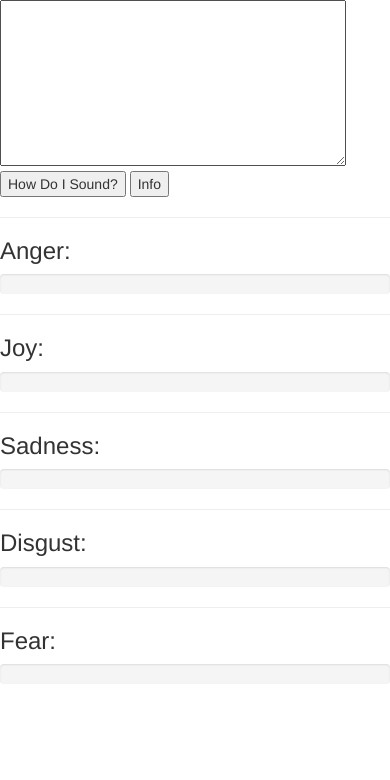
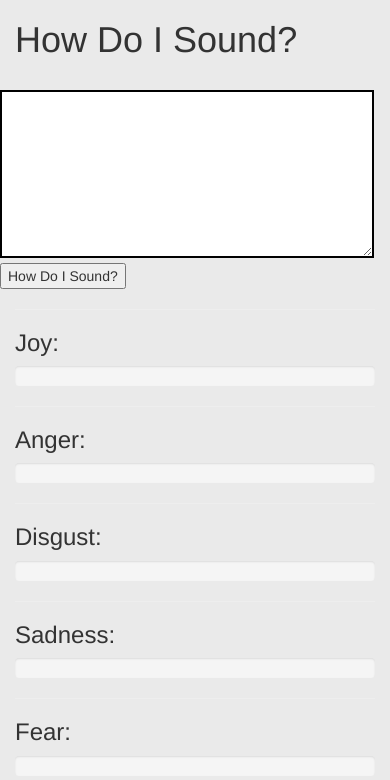
Before and after one commit to GarrettEstrin/HowDoISound, a website: page client/index.html in a window 390 px wide. Drawn offline with nearby package versions, Linux system fonts and the light colour scheme; some packages are replaced by stand-ins of ours.

Commit message:
Text area responsive, submits successfully. Emojis work. MVP attained

```diff
--- /dev/null
+++ b/client/css/styles.css
@@ -0,0 +1,13 @@
+#container{
+  margin: 0 auto;
+}
+#emoji{
+  font-size:64px;
+}
+body{
+  background: #eaeaea;
+}
+textarea{
+  margin: 0 auto;
+  border: 2px solid black;
+}
--- a/client/index.html
+++ b/client/index.html
@@ -6,8 +6,7 @@
 
     <base href='/'>
      <link rel="stylesheet" href="/css/bootstrap.min.css">
-    <!--<link rel="stylesheet" href="/css/dist/agency.css">
-    <link rel="stylesheet" href="/css/styles.css"> -->
+    <link rel="stylesheet" href="/css/styles.css">
 
     <script src="/js/vendor/angular.js" charset="utf-8"></script>
     <script src="/js/app.js" charset="utf-8"></script>
@@ -17,6 +16,7 @@
     <title>How Do I Sound?</title>
 </head>
 
+
 <body ng-controller="MainController as mc">
      <navigationBar></navigationBar>
     <ui-view></ui-view>
--- a/client/templates/home.html
+++ b/client/templates/home.html
@@ -1,17 +1,37 @@
+<div class="container">
 
-<div>
-
-  <textarea ng-model="mc.input" rows="8" cols="40"></textarea>
-  <button  ng-click="mc.analyze()" name="HDIS">How Do I Sound?</button>
-  <button ng-click type="button" name="button">Info</button>
-
+<div class = "row">
+<div class = "col-md-6 col-md-offset-3">
+  <h1>How Do I Sound?</h1>
+  </div>
+</div>
+<div class = "row">
+<br>
+  <textarea class = "col-md-6 col-offset-md-3" ng-model="mc.input" rows="8" cols="40"></textarea>
+  <br>
+</div>
+<div class = "row">
+  <button ng-click="mc.analyze()" name="HDIS">How Do I Sound?</button>
 </div>
 
-<hr>
+<div id="emoji" ng-show="mc.tones.joy > 50 && mc.tones.anger < 50">
+  😀
+</div>
 
-<h3>Anger: {{ mc.tones.anger }}</h3>
-<div class="progress">
-  <div class="progress-bar progress-bar-danger progress-bar-striped" role="progressbar" aria-valuenow="0" aria-valuemin="0" aria-valuemax="100" style="width: {{ mc.tones.anger || '0'}}%"></div>
+<div id="emoji" ng-show="mc.tones.anger > 50 && mc.tones.joy < 50">
+  😡
+</div>
+
+<div id="emoji" ng-show="mc.tones.disgust > 50 && mc.tones.joy < 50">
+  🤒
+</div>
+
+<div id="emoji" ng-show="mc.tones.sadness > 50 && mc.tones.joy < 50">
+  ☹️
+</div>
+
+<div id="emoji" ng-show="mc.tones.fear > 50">
+  😱
 </div>
 
 <hr>
@@ -23,16 +43,22 @@
 
 <hr>
 
-<h3>Sadness: {{mc.tones.sadness }}</h3>
+<h3>Anger: {{ mc.tones.anger }}</h3>
 <div class="progress">
-  <div class="progress-bar progress-bar-info progress-bar-striped" role="progressbar" aria-valuenow="0" aria-valuemin="0" aria-valuemax="100" style="width: {{mc.tones.sadness || '0'}}%"></div>
+  <div class="progress-bar progress-bar-danger progress-bar-striped" role="progressbar" aria-valuenow="0" aria-valuemin="0" aria-valuemax="100" style="width: {{ mc.tones.anger || '0'}}%"></div>
+</div>
+
+<hr>
+<h3>Disgust: {{mc.tones.disgust }}</h3>
+<div class="progress">
+  <div class="progress-bar progress-bar-warning progress-bar-striped" role="progressbar" aria-valuenow="0" aria-valuemin="0" aria-valuemax="100" style="width: {{mc.tones.disgust || '0'}}%"></div>
 </div>
 
 <hr>
 
-<h3>Disgust: {{mc.tones.disgust }}</h3>
+<h3>Sadness: {{mc.tones.sadness }}</h3>
 <div class="progress">
-  <div class="progress-bar progress-bar-warning progress-bar-striped" role="progressbar" aria-valuenow="0" aria-valuemin="0" aria-valuemax="100" style="width: {{mc.tones.disgust || '0'}}%"></div>
+  <div class="progress-bar progress-bar-info progress-bar-striped" role="progressbar" aria-valuenow="0" aria-valuemin="0" aria-valuemax="100" style="width: {{mc.tones.sadness || '0'}}%"></div>
 </div>
 
 <hr>
@@ -41,3 +67,5 @@
 <div class="progress">
   <div class="progress-bar progress-bar-primary progress-bar-striped" role="progressbar" aria-valuenow="0" aria-valuemin="0" aria-valuemax="100" style="width: {{mc.tones.fear || '0'}}%"></div>
 </div>
+
+</div>
```
